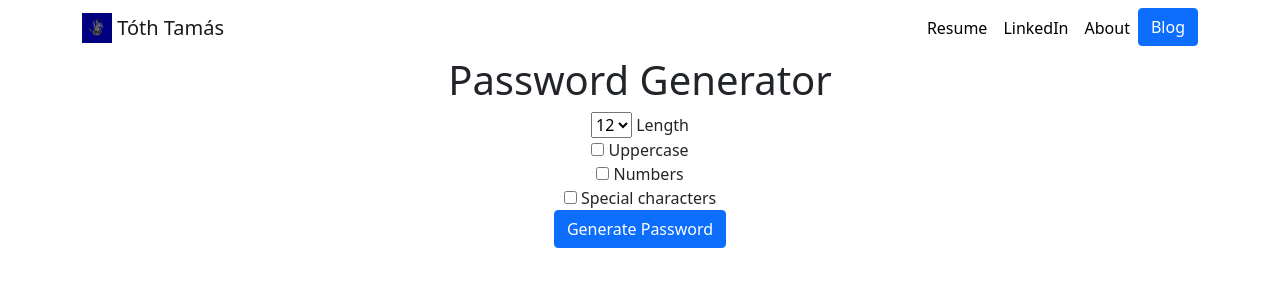
After one commit to Entroudy/django3-personal-portfolio, a Django app: page /generator/ in a window 1280 px wide. The commit adds this page. Shown: the top 300 px of the page. Run offline with Django 3.2, Linux system fonts and the light colour scheme; some libraries are stand-ins or nearby versions.

Commit message:
Committing the password project

```diff
--- a/personal_portfolio/settings.py
+++ b/personal_portfolio/settings.py
@@ -23,7 +23,7 @@ BASE_DIR = Path(__file__).resolve().parent.parent
 SECRET_KEY = ')=7#vyt!oh2h#=n&@beohd#xt93#&91bgbg$b*97d-csodhtyq'
 
 # SECURITY WARNING: don't run with debug turned on in production!
-DEBUG = False
+DEBUG = True
 
 ALLOWED_HOSTS = []
 
--- a/personal_portfolio/urls.py
+++ b/personal_portfolio/urls.py
@@ -24,6 +24,8 @@ urlpatterns = [
     path('admin/', admin.site.urls),
     path('blog/', include('blog.urls')),
     path('about/', views.about, name="about" ),
+    path('generator/', views.generator, name="generator" ),
+    path('password/', views.password, name="password" ),
 
 ]
 
--- /dev/null
+++ b/portfolio/templates/portfolio/generator.html
@@ -0,0 +1,36 @@
+{% extends "portfolio/base.html" %}
+
+{% load static %}
+
+{% block content %}
+
+<link href="https://cdn.jsdelivr.net/npm/bootstrap@5.0.0-beta1/dist/css/bootstrap.min.css" rel="stylesheet" integrity="sha384-giJF6kkoqNQ00vy+HMDP7azOuL0xtbfIcaT9wjKHr8RbDVddVHyTfAAsrekwKmP1" crossorigin="anonymous">
+
+<DIV class="container text-center">
+    <h1>Password Generator</h1>
+
+    <form action="{% url 'password' %}">
+        <select name="length">
+            <option value="6">6</option>
+            <option value="7">7</option>
+            <option value="8">8</option>
+            <option value="9">9</option>
+            <option value="10">10</option>
+            <option value="11">11</option>
+            <option value="12" selected="selected">12</option>
+            <option value="13">13</option>
+            <option value="14">14</option>
+        </select> Length
+    <br>
+    <input type="checkbox" name="uppercase"> Uppercase
+    <br>
+    <input type="checkbox" name="numbers"> Numbers
+    <br>
+    <input type="checkbox" name="special"> Special characters
+    <br>
+    <input type="submit" value="Generate Password" class="btn btn-primary">
+    </form>
+</DIV>
+
+
+{% endblock %}
--- a/portfolio/views.py
+++ b/portfolio/views.py
@@ -11,4 +11,28 @@ def home(request):
 def about(request):
     projects = Project.objects.all()
     return render(request, 'portfolio/about.html', {'projects':projects})
-# Create your views here.
+
+def generator(request):
+    projects = Project.objects.all()
+    return render(request, 'portfolio/generator.html', {'projects':projects})
+
+def password(request):
+
+
+    characters = list('abcdefghijklmnopqrstuvwxyz')
+
+    if request.GET.get('uppercase'):
+        characters.extend(list('ABCDEFGHIJKLMNOPQRTSUVWXYZ'))
+    if request.GET.get('special'):
+        characters.extend(list('+!%/=()&@'))
+    if request.GET.get('numbers'):
+        characters.extend(list('1234567890'))
+
+    length = int(request.GET.get('length' ,12))
+
+    thepassword = ''
+
+    for x in range(length):
+        thepassword += random.choice(characters)
+
+    return render(request, 'portfolio/password.html' , {'password':thepassword})
```
Also changed, not shown: portfolio/templates/portfolio/home.html (+3 -5 lines), portfolio/templates/portfolio/password.html (added, +17 -0 lines), db.sqlite3, media/portfolio/images/SwiftUI_Icon.jpg (deleted), media/portfolio/images/Zappy.jpg (deleted), media/portfolio/images/iOS_13_Course_Image.png (deleted), media/portfolio/images/iOS_13_Course_Image_S0Pp9kW.png (deleted), media/portfolio/images/password.jpg (added), media/portfolio/images/password_R8LO2Xi.jpg (added).
